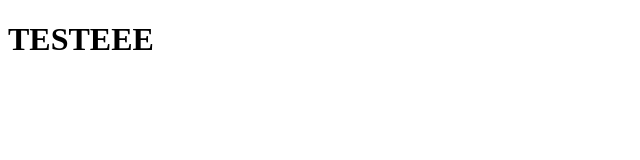
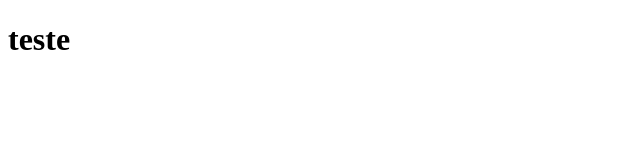
Before and after one commit to acoeumesmo/test-git-web, a plain HTML site: page index.html in a window 1280 px wide. Shown: the whole page, without its empty margins (0-640 px from the left). Drawn offline with Linux system fonts and the light colour scheme.

Commit message:
inicializando o projeto

```diff
--- a/index.html
+++ b/index.html
@@ -3,9 +3,10 @@
 <head>
     <meta charset="UTF-8">
     <meta name="viewport" content="width=device-width, initial-scale=1.0">
+    <link rel="stylesheet" href="css/index.css">
     <title>teste</title>
 </head>
 <body>
-    <h1>TESTEEE</h1>
+   <h1>teste</h1>
 </body>
 </html>
```
Also changed, not shown: css/index.css (added).
